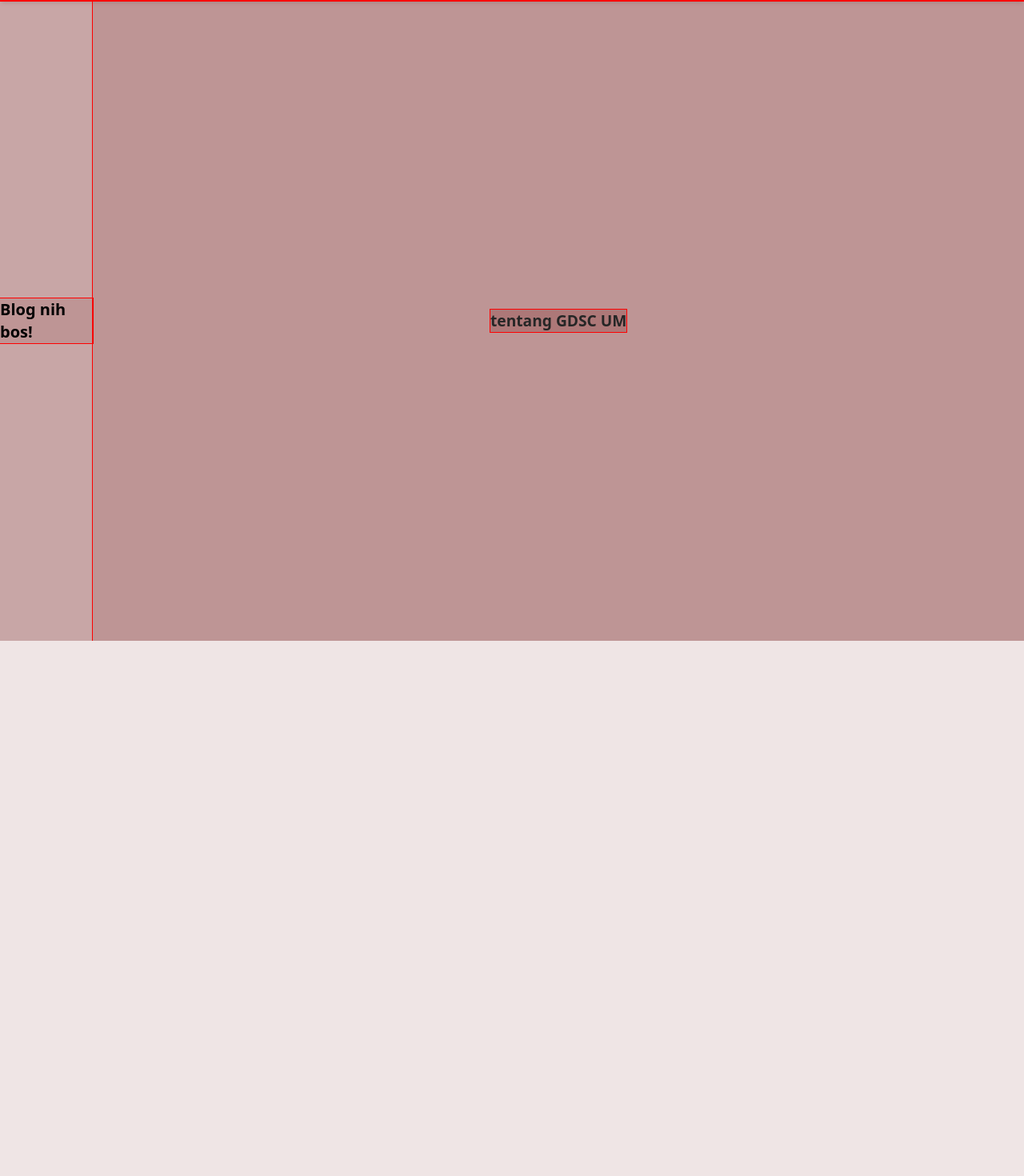
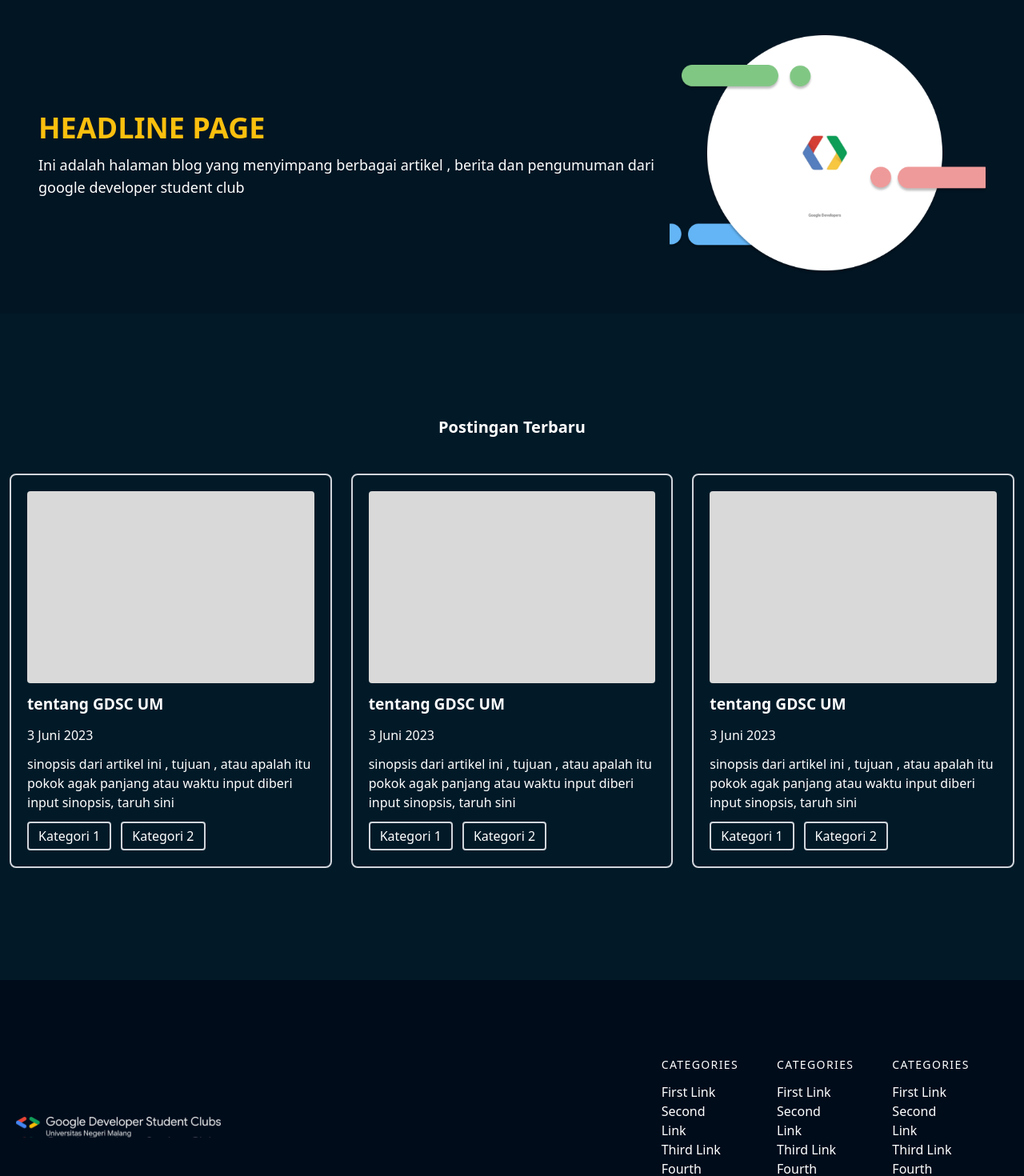
Before and after one commit to gdsc-um/homesite, a Next.js app: page /blog in a window 1280 px wide. Shown: the part 79-1549 px from the top of the page at 80% size. Before the commit the page ends 880 px from the top, so only its background shows below. Built offline with nearby package versions, Linux system fonts and the light colour scheme.

Commit message:
(+) blog page

```diff
--- /dev/null
+++ b/posts/2-test.md
@@ -0,0 +1,10 @@
+---
+title: tentang GDSC UM
+date: "2021-09-28"
+excerpt: "GDSC UM adalah komunitas mahasiswa yang berfokus pada pengembangan aplikasi mobile, web, machine learning, cloud, dan sebagainya."
+tags: ["GDSC", "UM", "GDSC UM", "Google Developer Student Clubs", "Google Developer Student Clubs Universitas Negeri Malang"]
+---
+
+## tentang GDSC UM
+
+GDSC UM adalah komunitas mahasiswa yang berfokus pada pengembangan aplikasi mobile, web, machine learning, cloud, dan sebagainya.
--- /dev/null
+++ b/posts/3-test.md
@@ -0,0 +1,10 @@
+---
+title: tentang GDSC UM
+date: "2021-09-28"
+excerpt: "GDSC UM adalah komunitas mahasiswa yang berfokus pada pengembangan aplikasi mobile, web, machine learning, cloud, dan sebagainya."
+tags: ["GDSC", "UM", "GDSC UM", "Google Developer Student Clubs", "Google Developer Student Clubs Universitas Negeri Malang"]
+---
+
+## tentang GDSC UM
+
+GDSC UM adalah komunitas mahasiswa yang berfokus pada pengembangan aplikasi mobile, web, machine learning, cloud, dan sebagainya.
--- /dev/null
+++ b/src/components/Footer.jsx
@@ -0,0 +1,156 @@
+import React from "react";
+import LogoGDSC from "@/assets/logo_gdsc.svg";
+import Image from "next/image";
+import Link from "next/link";
+
+const Footer = () => {
+  return (
+    <footer className="text-white body-font bg-[#010C1B]">
+      <div className="container px-5 py-24 mx-auto flex md:items-center lg:items-center lg:justify-between md:flex-row md:flex-nowrap flex-wrap flex-col bg-[#010C1B]">
+        <div className="w-64 flex-shrink-0 md:mx-0 mx-auto text-center md:text-left">
+          <Link
+            href={"/"}
+            className="flex title-font font-medium items-center md:justify-start justify-center text-white"
+          >
+            <div className="relative overflow-visible">
+              <Image
+                alt="logo"
+                src={LogoGDSC}
+                width={330}
+                height={34}
+                // fill={true}
+                className="object-cover object-center"
+              />
+            </div>
+          </Link>
+        </div>
+        <div className="flex-grow lg:flex-grow-0 flex flex-wrap md:pl-20 -mb-10 md:mt-0 mt-10 md:text-left text-center lg:gap-8">
+          <div className="lg:w-1/4 md:w-1/2 w-full px-4">
+            <h2 className="title-font font-medium text-white tracking-widest text-sm mb-3">
+              CATEGORIES
+            </h2>
+            <nav className="list-none mb-10">
+              <li>
+                <a className="text-white hover:text-white">First Link</a>
+              </li>
+              <li>
+                <a className="text-white hover:text-white">Second Link</a>
+              </li>
+              <li>
+                <a className="text-white hover:text-white">Third Link</a>
+              </li>
+              <li>
+                <a className="text-white hover:text-white">Fourth Link</a>
+              </li>
+            </nav>
+          </div>
+
+          <div className="lg:w-1/4 md:w-1/2 w-full px-4">
+            <h2 className="title-font font-medium text-white tracking-widest text-sm mb-3">
+              CATEGORIES
+            </h2>
+            <nav className="list-none mb-10">
+              <li>
+                <a className="text-white hover:text-white">First Link</a>
+              </li>
+              <li>
+                <a className="text-white hover:text-white">Second Link</a>
+              </li>
+              <li>
+                <a className="text-white hover:text-white">Third Link</a>
+              </li>
+              <li>
+                <a className="text-white hover:text-white">Fourth Link</a>
+              </li>
+            </nav>
+          </div>
+          <div className="lg:w-1/4 md:w-1/2 w-full px-4">
+            <h2 className="title-font font-medium text-white tracking-widest text-sm mb-3">
+              CATEGORIES
+            </h2>
+            <nav className="list-none mb-10">
+              <li>
+                <a className="text-white hover:text-white">First Link</a>
+              </li>
+              <li>
+                <a className="text-white hover:text-white">Second Link</a>
+              </li>
+              <li>
+                <a className="text-white hover:text-white">Third Link</a>
+              </li>
+              <li>
+                <a className="text-white hover:text-white">Fourth Link</a>
+              </li>
+            </nav>
+          </div>
+        </div>
+      </div>
+      <div className="bg-[#010C1B] text-white">
+        <div className="container mx-auto py-4 px-5 flex flex-wrap flex-col sm:flex-row">
+          <p className="text-white text-sm text-center sm:text-left">
+            © 2023 GDSC UM
+          </p>
+          <span className="inline-flex sm:ml-auto sm:mt-0 mt-2 justify-center sm:justify-start">
+            <a className="text-white">
+              <svg
+                fill="currentColor"
+                stroke-linecap="round"
+                stroke-linejoin="round"
+                stroke-width="2"
+                className="w-5 h-5"
+                viewBox="0 0 24 24"
+              >
+                <path d="M18 2h-3a5 5 0 00-5 5v3H7v4h3v8h4v-8h3l1-4h-4V7a1 1 0 011-1h3z"></path>
+              </svg>
+            </a>
+            <a className="ml-3 text-white">
+              <svg
+                fill="currentColor"
+                stroke-linecap="round"
+                stroke-linejoin="round"
+                stroke-width="2"
+                className="w-5 h-5"
+                viewBox="0 0 24 24"
+              >
+                <path d="M23 3a10.9 10.9 0 01-3.14 1.53 4.48 4.48 0 00-7.86 3v1A10.66 10.66 0 013 4s-4 9 5 13a11.64 11.64 0 01-7 2c9 5 20 0 20-11.5a4.5 4.5 0 00-.08-.83A7.72 7.72 0 0023 3z"></path>
+              </svg>
+            </a>
+            <a className="ml-3 text-white">
+              <svg
+                fill="none"
+                stroke="currentColor"
+                stroke-linecap="round"
+                stroke-linejoin="round"
+                stroke-width="2"
+                className="w-5 h-5"
+                viewBox="0 0 24 24"
+              >
+                <rect width="20" height="20" x="2" y="2" rx="5" ry="5"></rect>
+                <path d="M16 11.37A4 4 0 1112.63 8 4 4 0 0116 11.37zm1.5-4.87h.01"></path>
+              </svg>
+            </a>
+            <a className="ml-3 text-white">
+              <svg
+                fill="currentColor"
+                stroke="currentColor"
+                stroke-linecap="round"
+                stroke-linejoin="round"
+                stroke-width="0"
+                className="w-5 h-5"
+                viewBox="0 0 24 24"
+              >
+                <path
+                  stroke="none"
+                  d="M16 8a6 6 0 016 6v7h-4v-7a2 2 0 00-2-2 2 2 0 00-2 2v7h-4v-7a6 6 0 016-6zM2 9h4v12H2z"
+                ></path>
+                <circle cx="4" cy="4" r="2" stroke="none"></circle>
+              </svg>
+            </a>
+          </span>
+        </div>
+      </div>
+    </footer>
+  );
+};
+
+export default Footer;
--- /dev/null
+++ b/src/components/HeroBlog.jsx
@@ -0,0 +1,37 @@
+import React from "react";
+import HeroImage from "@/assets/hero-blog.png";
+import Image from "next/image";
+
+const HeroBlog = () => {
+  return (
+    <div className="w-full bg-[#021523] px-12 py-12">
+      <div className="flex items-center">
+        <div className="w-2/3 flex flex-col gap-3">
+          <h1 className="text-[#FBBF0E] font-bold text-4xl uppercase">
+            Headline Page
+          </h1>
+          <h3 className="text-white text-lg">
+            Ini adalah halaman blog yang menyimpang berbagai artikel , berita
+            dan pengumuman dari google developer student club
+          </h3>
+          {/* Bingung nganu search bar nya hahaha */}
+          {/* <div className="mt-[50px] flex flex-col gap-3">
+            <h3 className="text-white text-lg">Cari artikel di sini</h3>
+          </div> */}
+        </div>
+        <div className="w-1/3">
+          <div className="w-full h-[300px] relative">
+            <Image
+              alt="hero"
+              src={HeroImage}
+              className="object-cover object-center"
+              fill
+            />
+          </div>
+        </div>
+      </div>
+    </div>
+  );
+};
+
+export default HeroBlog;
--- a/src/pages/_document.js
+++ b/src/pages/_document.js
@@ -1,3 +1,4 @@
+import Footer from "@/components/Footer";
 import Navbar from "@/components/Navbar";
 import { Head, Html, Main, NextScript } from "next/document";
 
@@ -9,6 +10,7 @@
         <Navbar />
         <Main />
         <NextScript />
+        <Footer />
       </body>
     </Html>
   );
--- a/src/pages/blog/index.jsx
+++ b/src/pages/blog/index.jsx
@@ -1,3 +1,4 @@
+import HeroBlog from "@/components/HeroBlog";
 import fs from "fs";
 import matter from "gray-matter";
 import Link from "next/link";
@@ -24,16 +25,42 @@
 
 export default function Blog({ posts }) {
   return (
-    <div className="w-full min-h-screen mx-auto container flex justify-center items-center">
-      <h1 className="text-xl font-bold">Blog nih bos!</h1>
-      <div className="w-full min-h-screen mx-auto container flex justify-center items-center flex-col">
-        {posts.map(({ slug, frontmatter }) => (
-          <Link href={`/blog/${slug}`} key={slug}>
-            <h2 className="text-center text-[#262626] text-[1.5vw] font-semibold">
-              {frontmatter.title}
-            </h2>
-          </Link>
-        ))}
+    <div className="w-full min-h-screen">
+      <HeroBlog />
+      <div className="mx-auto container py-32 flex flex-col gap-8 justify-center items-center">
+        <h1 className="text-xl font-bold text-white">Postingan Terbaru</h1>
+        <div className="w-full mx-auto container flex flex-wrap">
+          {posts.map(({ slug, frontmatter }) => (
+            <Link
+              href={`/blog/${slug}`}
+              key={slug}
+              className="lg:w-1/3 sm:w-1/2 w-full p-3"
+            >
+              <div className="relative h-full rounded-lg border-2 border-gray-300 flex flex-col gap-3 overflow-hidden p-5 text-white">
+                <div className="w-full h-60 bg-[#D9D9D9] rounded"></div>
+                <h2 className="text-[1.5vw] font-semibold">
+                  {frontmatter.title}
+                </h2>
+                <h4>3 Juni 2023</h4>
+                <p>
+                  sinopsis dari artikel ini , tujuan , atau apalah itu pokok
+                  agak panjang atau waktu input diberi input sinopsis, taruh
+                  sini
+                </p>
+                <div className="flex flex-wrap gap-3">
+                  <div className="px-3 py-1 rounded border-2 border-gray-300">
+                    {" "}
+                    Kategori 1
+                  </div>
+                  <div className="px-3 py-1 rounded border-2 border-gray-300">
+                    {" "}
+                    Kategori 2
+                  </div>
+                </div>
+              </div>
+            </Link>
+          ))}
+        </div>
       </div>
     </div>
   );
--- a/src/styles/globals.css
+++ b/src/styles/globals.css
@@ -2,7 +2,7 @@
 @tailwind components;
 @tailwind utilities;
 
-* {
-  outline: 1px solid red;
-  background-color: rgba(100, 0, 0, 0.1);
+body {
+  outline: 0px solid red;
+  background-color: #021A28;
 }
```
Also changed, not shown: src/components/Navbar.jsx (+8 -9 lines), src/assets/hero-blog.png (added), src/assets/logo_gdsc.svg (added).
